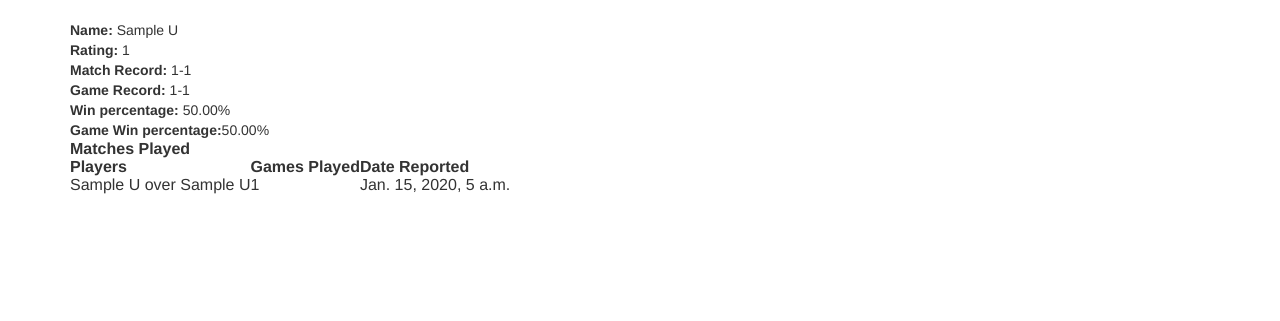
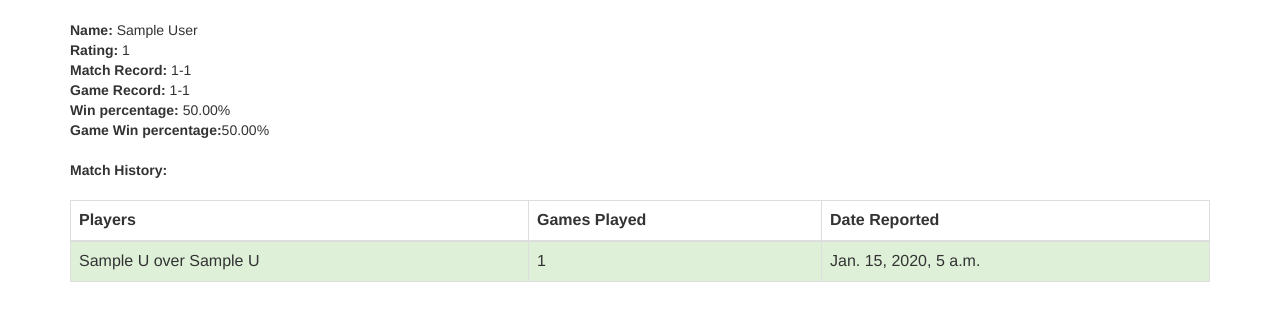
Before and after one commit to kdparker/magic_league_ladder, a Django app: page /players/1/ in a window 1280 px wide. Shown: the part 52-373 px from the top of the page. Run offline with Django 3.2, Linux system fonts and the light colour scheme; tables that the repository leaves empty hold one stand-in row (values such as "Sample post"); some libraries are stand-ins or nearby versions.

Commit message:
User Profiles completed

```diff
--- a/elo_ladder/templates/elo_ladder/base.html
+++ b/elo_ladder/templates/elo_ladder/base.html
@@ -28,15 +28,15 @@
         <div id="navbar" class="navbar-collapse collapse">
           <ul class="nav navbar-nav">
             {% if user.is_authenticated %}<li><a href="{% url 'report' %}">Report</a></li>{% endif %}
-            <li><a href="{% url 'history' %}">Match History</a></li>
+            <li {% block history %}{% endblock %}><a href="{% url 'history' %}">Match History</a></li>
           </ul>
           <ul class="nav navbar-nav navbar-right">
             {% if user.is_authenticated %}
-              <li><a href="{% url 'player_details' user.player.id %}">Profile</a></li>
+              <li {% block profile %}{% endblock %}><a href="{% url 'player_details' user.player.id %}">Profile</a></li>
               <li><a href="{% url 'logout' %}">Logout</a></li>
             {% else %}
-              <li><a href="{% url 'login' %}">Login</a></li>
-              <li><a href="{% url 'register' %}">Register</a></li>
+              <li {% block login %}{% endblock %}><a href="{% url 'login' %}">Login</a></li>
+              <li {% block register %}{% endblock %}><a href="{% url 'register' %}">Register</a></li>
             {% endif %}
           </ul>
         </div>
--- a/elo_ladder/templates/elo_ladder/history.html
+++ b/elo_ladder/templates/elo_ladder/history.html
@@ -1,5 +1,6 @@
 {% extends "elo_ladder/base.html" %}
 {% block title %}Match History{% endblock %}
+{% block history %}class="active"{% endblock %}
 
 {% block body %}
 <table class ="table table-striped table-bordered table-hover">
@@ -11,9 +12,9 @@
       <th>Date Reported</th>
     </tr>
   {% for match in matches %}
-    {% if user.is_authenticated and user.player.get_name == match.winning_player.get_name %}
+    {% if user.is_authenticated and user.player.id == match.winning_player.id %}
   <tr class="success">
-    {% elif user.is_authenticated and user.player.get_name == match.winning_player.get_name %}
+    {% elif user.is_authenticated and user.player.id == match.losing_player.id %}
   <tr class="danger">
     {% else %}
   <tr>
--- a/elo_ladder/templates/elo_ladder/login.html
+++ b/elo_ladder/templates/elo_ladder/login.html
@@ -1,6 +1,7 @@
 {% extends "elo_ladder/base.html" %}
 
 {% block title %}Register{% endblock %}
+{% block login %}class="active"{% endblock %}
 
 {% block body %}
   {% if messages %}
--- a/elo_ladder/templates/elo_ladder/player_details.html
+++ b/elo_ladder/templates/elo_ladder/player_details.html
@@ -1,18 +1,22 @@
 {% extends "elo_ladder/base.html" %}
 
-{% block title %}{{ player.name }}{% endblock %}
+{% block title %}{{ player.get_name }}{% endblock %}
+{% block profile %}
+  {% if user.is_authenticated and player.id == user.player.id %}
+  class="active"
+  {% endif %}
+{% endblock %}
 
 {% block body %}
-<strong>Name:</strong> {{ player.get_name }}<br>
+<strong>Name:</strong> {{ player.user.first_name }} {{ player.user.last_name }}<br>
 <strong>Rating:</strong> {{ player.elo }}<br>
 <strong>Match Record:</strong> {{ player.match_wins }}-{{ player.match_losses }}<br>
 <strong>Game Record:</strong> {{ player.game_wins }}-{{ player.game_losses }}<br>
 <strong>Win percentage:</strong> {{ player.match_win_percent }}<br>
-<strong>Game Win percentage:</strong>{{ player.game_win_percent }}<br>
-<table>
+<strong>Game Win percentage:</strong>{{ player.game_win_percent }}<br><br>
+<strong>Match History:</strong><br><br>
+<table class ="table table-striped table-bordered table-hover">
   <thead>
-    <tr>
-      <th class="table-title" colspan="3">Matches Played</th>
     <tr>
       <th>Players</th>
       <th>Games Played</th>
@@ -21,11 +25,10 @@
   </thead>
   <tbody>
     {% for did_win, match in matches %}
-      <tr>
+      {% if did_win %}<tr class="success">
+      {% else %}      <tr class="danger">
+      {% endif %}
           <td>
-            {% if did_win %}<div class="won">
-            {% else %}      <div class="lost">
-            {% endif %}
             {{ match.winning_player.get_name }} over {{ match.losing_player.get_name }}</div></td>
           <td>{{ match.games_played }}</td>
           <td>{{ match.add_date }}</td>
```
